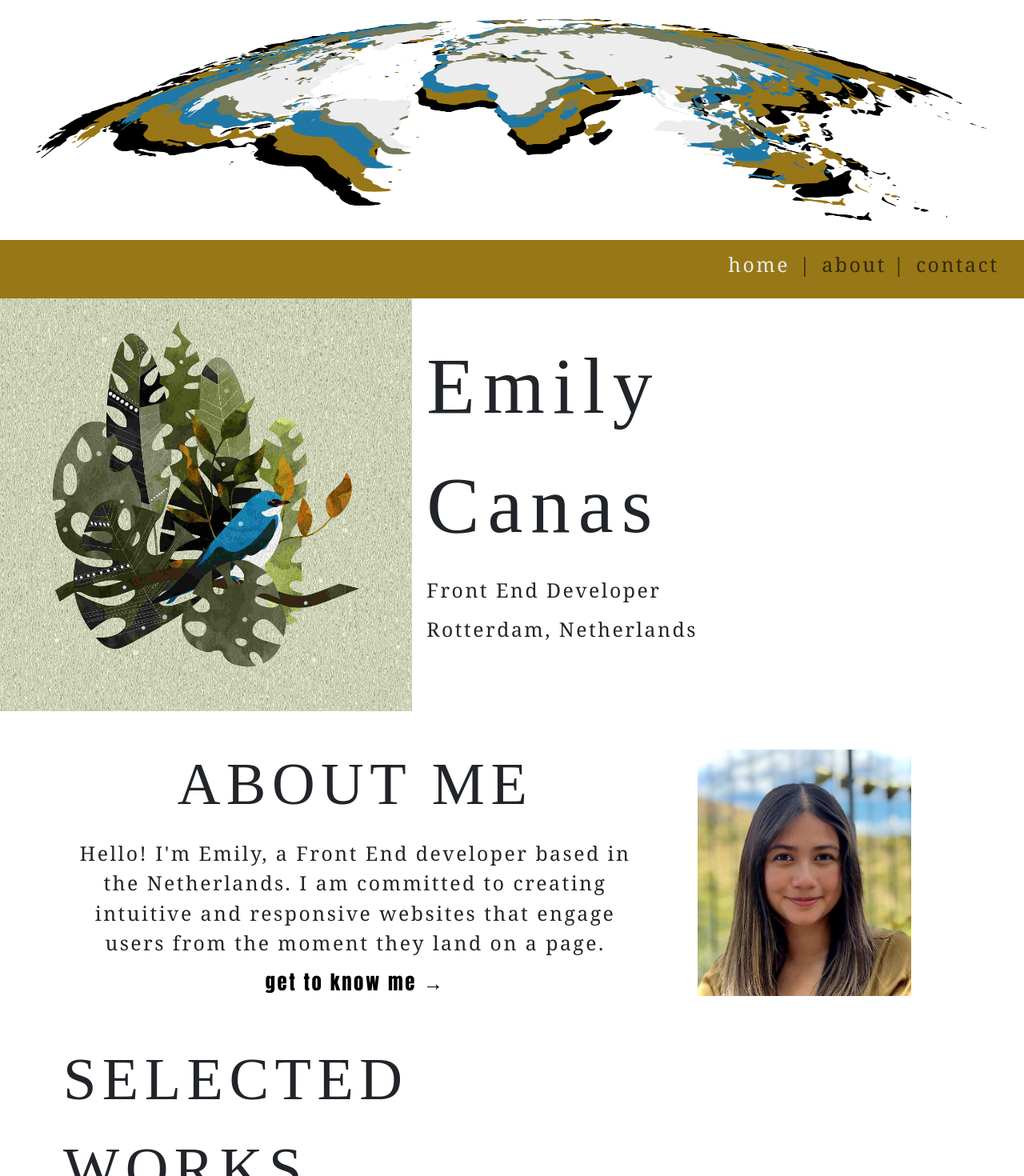
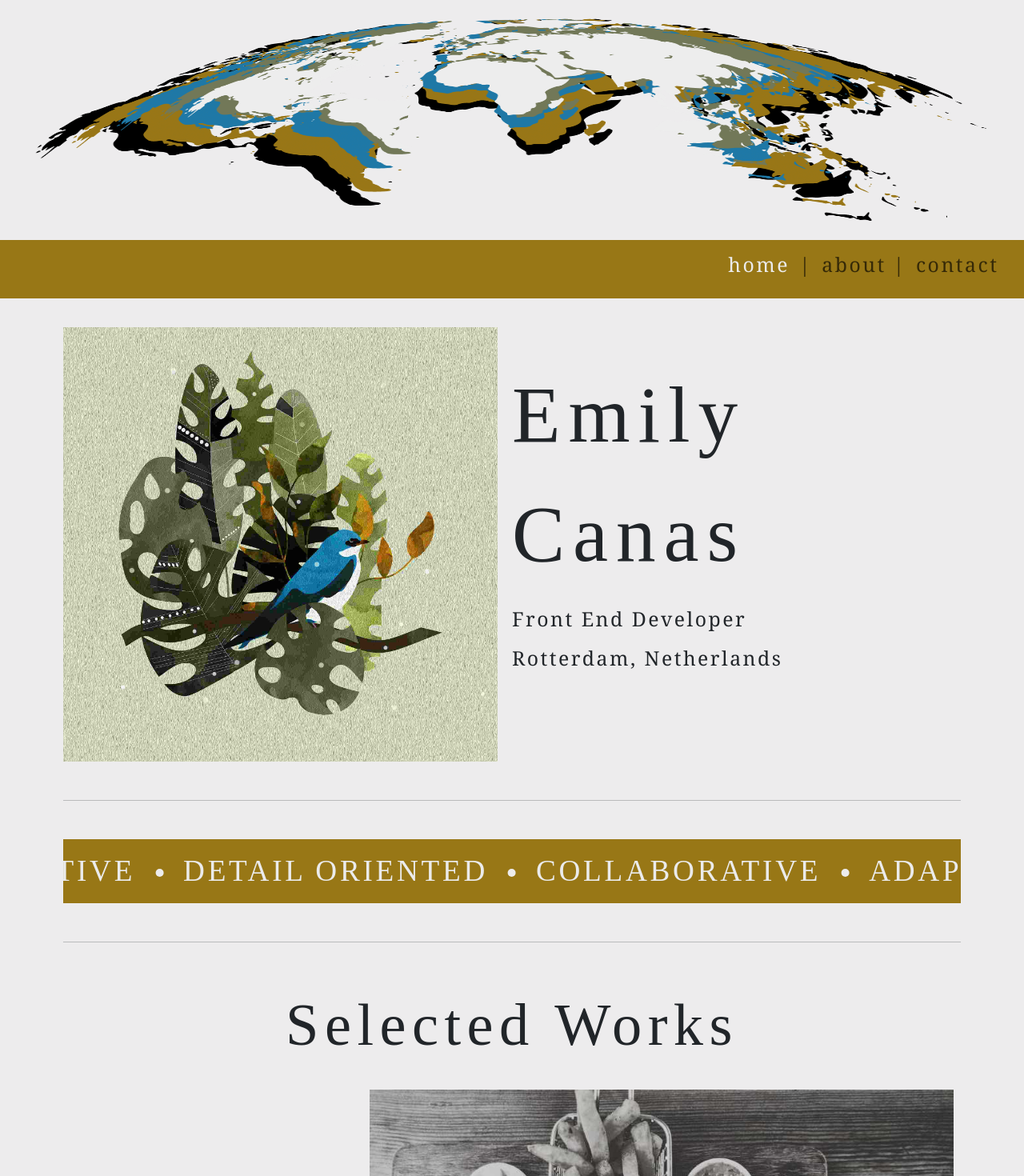
Before and after one commit to emilycanas/Portfolio2, a React (Create React App) app: page / in a window 1280 px wide. Shown: the top 1470 px of the page at 80% size. Built offline with nearby package versions, Linux system fonts and the light colour scheme; a web font is replaced by a local one.

Commit message:
styling changes to lp

```diff
--- a/src/App.css
+++ b/src/App.css
@@ -43,6 +43,7 @@
   font-style: normal;
   font-weight: 100;
 }
+
 
 html{ font-size: 12px;}
 p{
@@ -148,7 +149,7 @@ p{
   grid-gap: 1%;
 }
 .bg_color{
-  /* background-color: #EDECED; */
+  background-color: #EDECED;
 }
 .center{
   align-items: center;
--- a/src/components/TopNav.jsx
+++ b/src/components/TopNav.jsx
@@ -15,11 +15,11 @@ function TopNav(){
           <div className="bg_color">
             <img
             src = {World}
-            alt = "worldimg"
+            alt = "World Img"
             width = '100%'
             // height='100%'
             className="worldimg"
-            loading = 'lazy'
+            // loading = 'lazy'
             >
             </img>
             <Navbar  width = '100%' className="navbar-custom" >
--- a/src/pages/Home.jsx
+++ b/src/pages/Home.jsx
@@ -2,23 +2,26 @@ import React from 'react'
 import './home.css'
 import {Row, Col, Container} from 'react-bootstrap'
 import Bird from '../assets/birdcompressed.jpg'
-//import Dots from '../assets/dots.png'
-import Headshot from '../assets/headshot_compressed.jpg'
 import CarteFood from '../assets/carte_food_compressed.jpg'
 import Gems from '../assets/gems_logo_compressed.jpg'
-//import SkillsAnimation from '../components/animations/SkillsAnimation'
-import { Link } from 'react-router-dom'
+import SkillsAnimation from '../components/animations/SkillsAnimation'
+
+//import Dots from '../assets/dots.png'
+//import Headshot from '../assets/headshot_compressed.jpg'
+//import { Link } from 'react-router-dom'
+//import { MdOutlineComputer } from "react-icons/md";
+//import { VscLocation } from "react-icons/vsc";
 
 function Home(){
     return(
     <>
 
-    <div className = "bg_color">
+    <div className = "bg_color container pt-5">
         {/* First Page */}
-        <div className='custom-container' >
 
-        <Row className='max-height max-width' >
-            <Col className='col-4.5 col-sm-5'>
+        <div>
+            <Row className='max-height max-width pb-5' >
+                <Col className='col-4.5 col-sm-6'>
                     <img
                         src = {Bird}
                         alt = "bird"
@@ -28,32 +31,28 @@ function Home(){
                         loading = 'lazy'
                     ></img>
                 </Col>
-            <Col className='col-7.5 col-sm-5 pt-5'>
-
+                <Col className='col-7.5 col-sm-6 pt-5'>
                         <p  id='title-font' className=''>Emily Canas</p>
-
                         <p className=' bd-highlight '> Front End Developer</p>
                         <p className='bd-highlight'>Rotterdam, Netherlands</p>
-
                 </Col>
-            {/* <Col className='col-sm-2' id = 'sm-screen'>
+                {/* <Col className='col-sm-1.5' id = 'sm-screen'>
                         <img
                             src = {Dots}
                             alt = "dots"
                             height = "100%"
                             width = "100%"
-                    className='birdimg'
+                            className='birdimg emilyrow'
                             loading = 'lazy'
                         ></img>
                 </Col> */}
             </Row>
+
+            <hr/>
         </div>
-        <hr id='add-sm-screen'/>
-
-
 
         {/* About Me */}
-        <div className='container pt-5'>
+        {/* <div className='container pt-5'>
 
             <Row className= ' center max-height max-width row'>
                 <Col className='col-lg-8 col-sm-12 col-md-7 col-12 order-sm-2 order-lg-1 order-md-1 order-2'>
@@ -77,18 +76,19 @@ function Home(){
                     ></img>
                 </Col>
             </Row>
+        </div> */}
+
+        <div className='pt-5 pb-5'>
+            <SkillsAnimation></SkillsAnimation>
         </div>
 
-        {/* <div className='pt-5'>
-            <SkillsAnimation></SkillsAnimation>
-        </div> */}
-
+        <hr/>
 
         {/* Carte */}
         <Container className='pt-5' >
             <Row>
-            <Col className='col-3'>
-                    <p id='secondary-title-font'>SELECTED WORKS</p>
+            <Col className='col-12 center'>
+                    <p id='secondary-title-font'>Selected Works</p>
                 </Col>
 
             </Row>
--- a/src/pages/home.css
+++ b/src/pages/home.css
@@ -104,9 +104,6 @@ body{
     max-height: min-content;
 }
 
-
-
-
 .burnt-brown{
     background-color: #987716;
 }
```
Also changed, not shown: src/assets/dots.png. Lines whose indentation alone changed are shown as unchanged.
